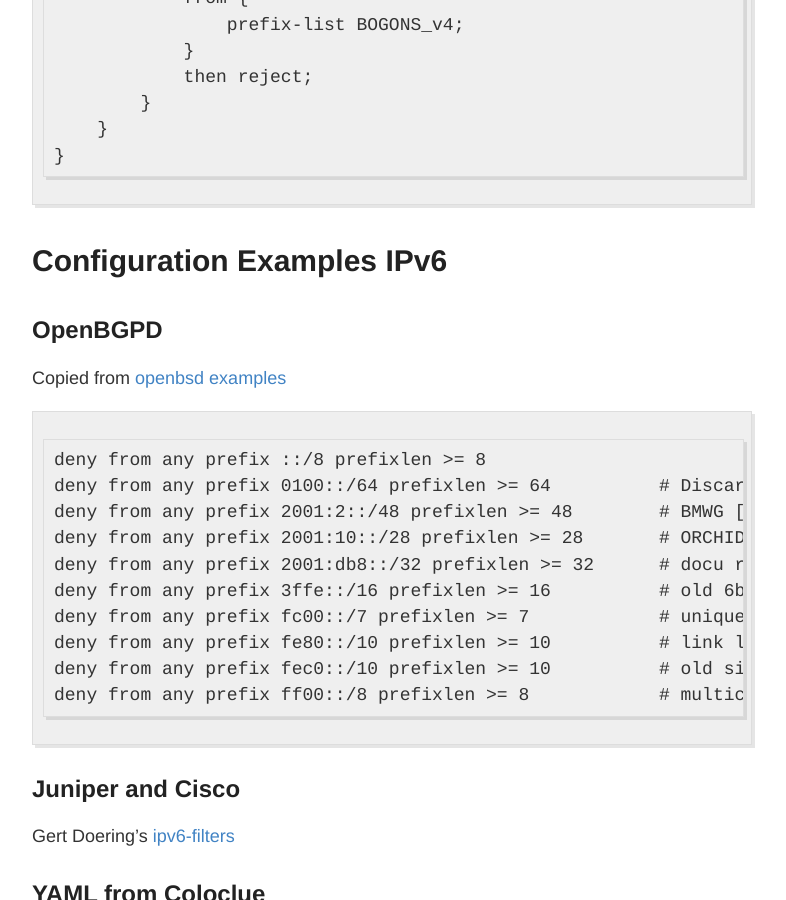
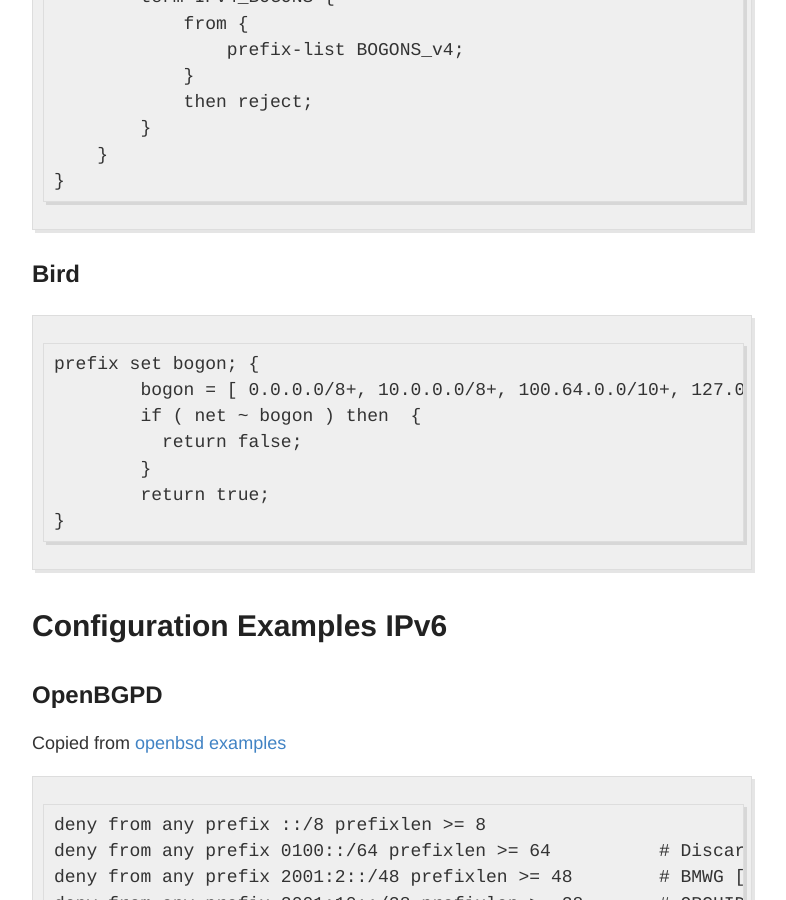
Before and after one commit to NLNOG/bgpfilterguide, a Jekyll site: the page built from guides/bogon_prefixes.md, in a window 1280 px wide and 900 px high, scrolled down 1890 px. Shown: the whole window, without its empty margins (248-1034 px from the left). Built offline with Jekyll 4.4.1, drawn with Linux system fonts in a browser that asks for light colours.

Commit message:
Update bogon_prefixes.md

````diff
--- a/guides/bogon_prefixes.md
+++ b/guides/bogon_prefixes.md
@@ -64,7 +64,16 @@
     }
 }
 ```
-
+## Bird
+```
+prefix set bogon; {
+        bogon = [ 0.0.0.0/8+, 10.0.0.0/8+, 100.64.0.0/10+, 127.0.0.0/8+, 169.254.0.0/16+,  172.16.0.0/12+, 192.0.2.0/24+, 192.168.0.0/16+, 198.18.0.0/15+, 198.51.100.0/24+, 203.0.113.0/24+, 224.0.0.0/4+, 240.0.0.0/4+ ];
+        if ( net ~ bogon ) then  {
+          return false;
+        }
+        return true;
+}
+```
 # Configuration Examples IPv6
 
 ## OpenBGPD
````
